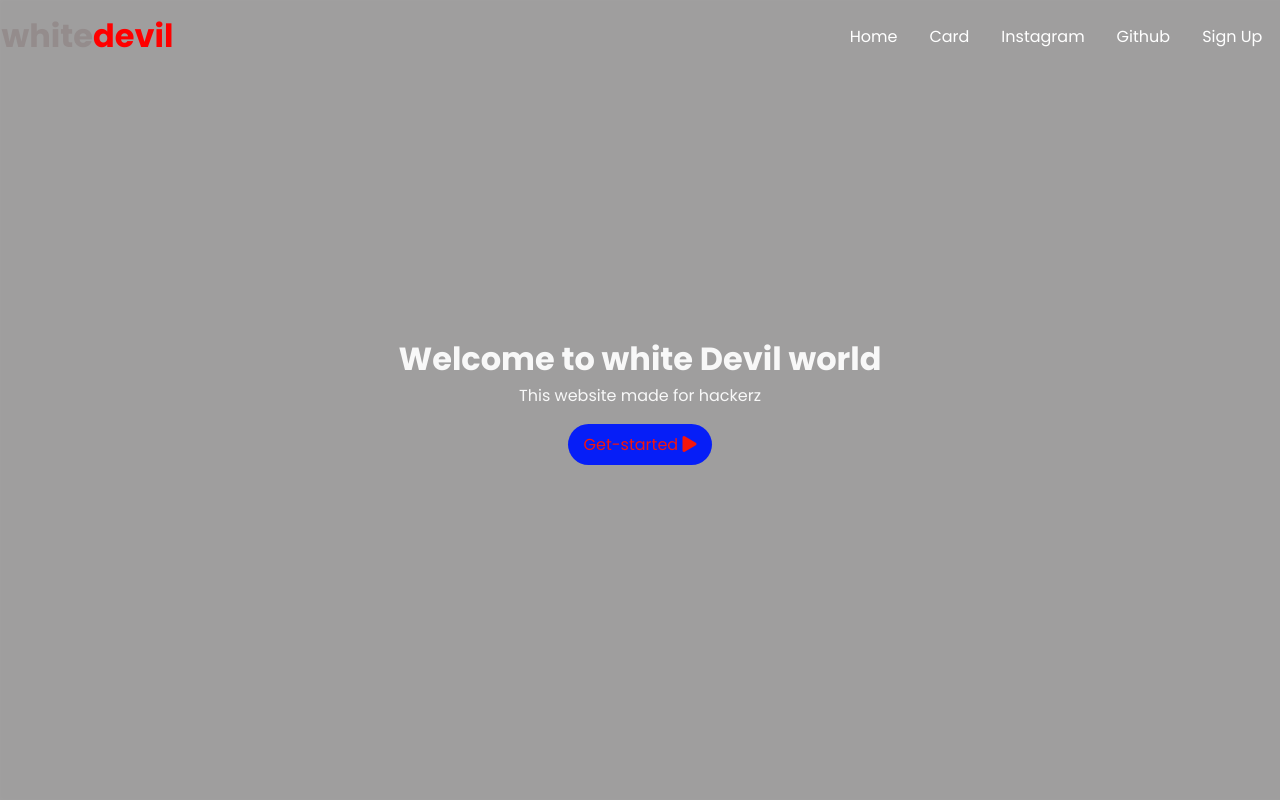
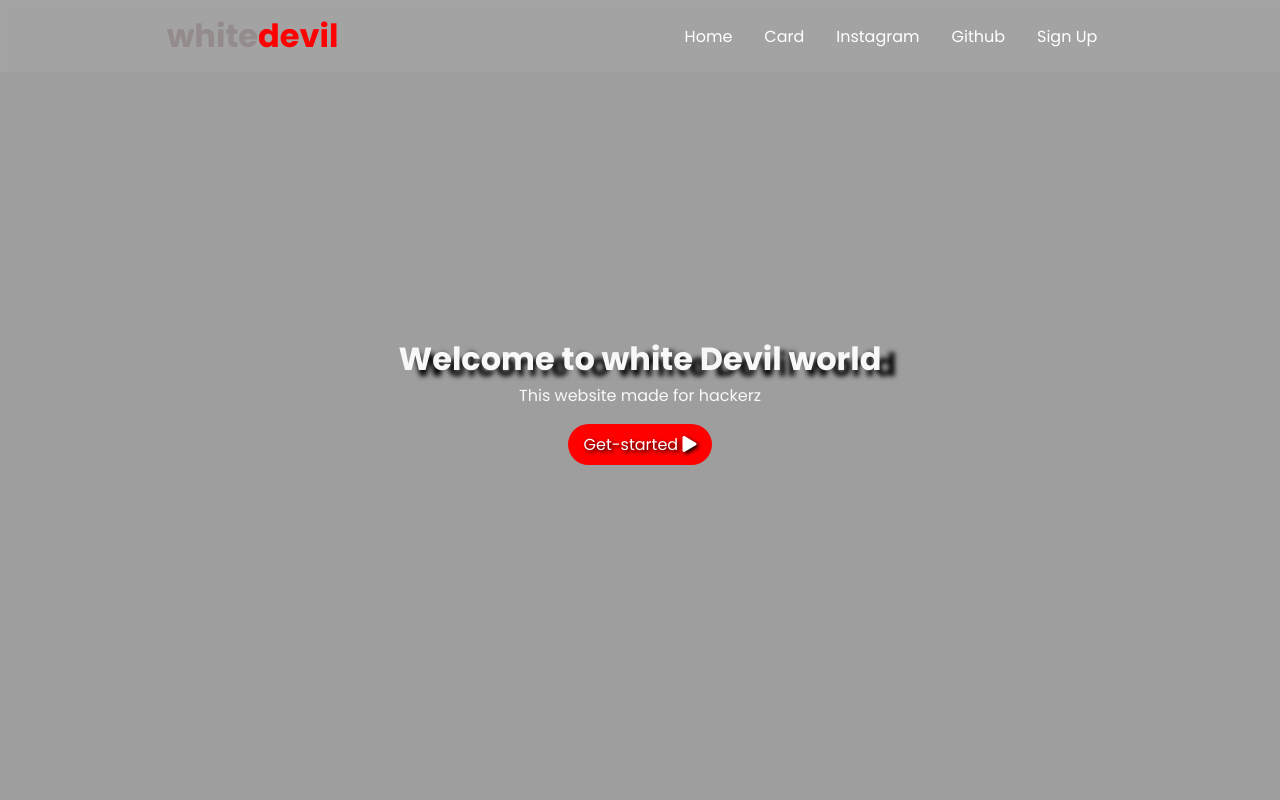
Before and after one commit to Ubbix1/WhiteDevilWeb, a plain HTML site: page index.html in a window 1280 px wide. Shown: the top 800 px of the page. Drawn offline with Linux system fonts and the light colour scheme.

Commit message:
Update style.css

```diff
--- a/style.css
+++ b/style.css
@@ -15,15 +15,18 @@ a{
 .header{
         width: 100%;
         display: flex;
-        justify-content: space-between;
+        justify-content: space-around;
         height: 4.5rem;
         align-items: center;
-        background: transparent;
+        background: rgba(209, 209, 209,0.1);
         position: fixed;
         top: 0;
         left: 0;
         padding: 0.1rem;
 }
+
+
+
 .burger-menu{
     display: none;
     cursor: pointer;
@@ -69,13 +72,25 @@ a{
       justify-content: center;
       align-items: center;
 }
+.landing-screen h1{
+    text-shadow: 15px 6px 5px black;
+}
 .get-started {
-    background: rgb(6, 30, 247);
-    color: rgb(245, 21, 13);
+    background-color: red;
+    color:white;
     padding: 0.5rem 1rem;
     border-radius: 41px;
     margin-top: 1rem;
+    text-shadow: 2px 2px 4px black;
 }
+.get-started:hover{
+    background-color: #0e0eda;
+    color: red;
+    padding: 1rem;
+    transition: 0.4s;
+    text-shadow: 2px 2px 4px black;
+}
+
 .cards-container {
     width: 100%;
     display: flex;
@@ -120,7 +135,9 @@ footer h1 {
 }
 
 
-/*media started*/
+/*///////////////////////////////media started//////////////////////////*/
+
+
 @media only screen and (max-width:1100px) {
     .card p{
         font-size: 0.7rem;
```
